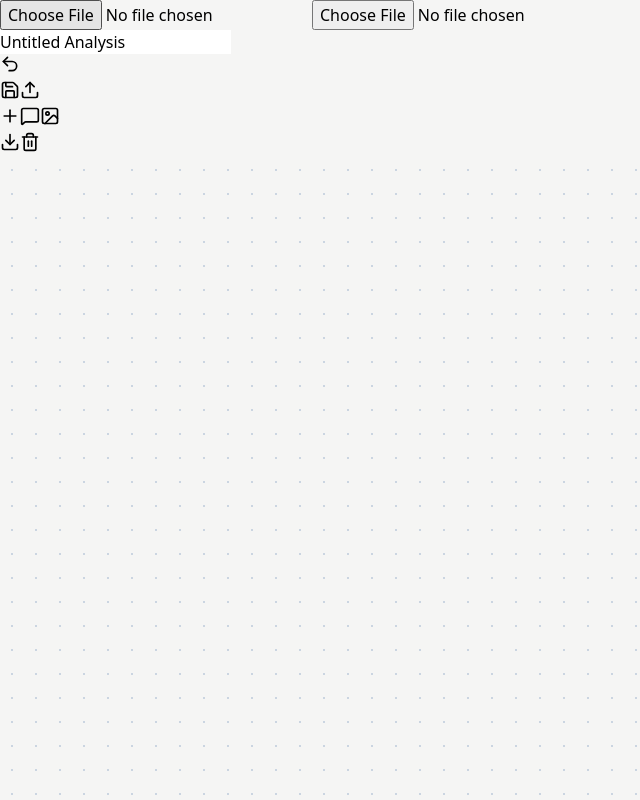
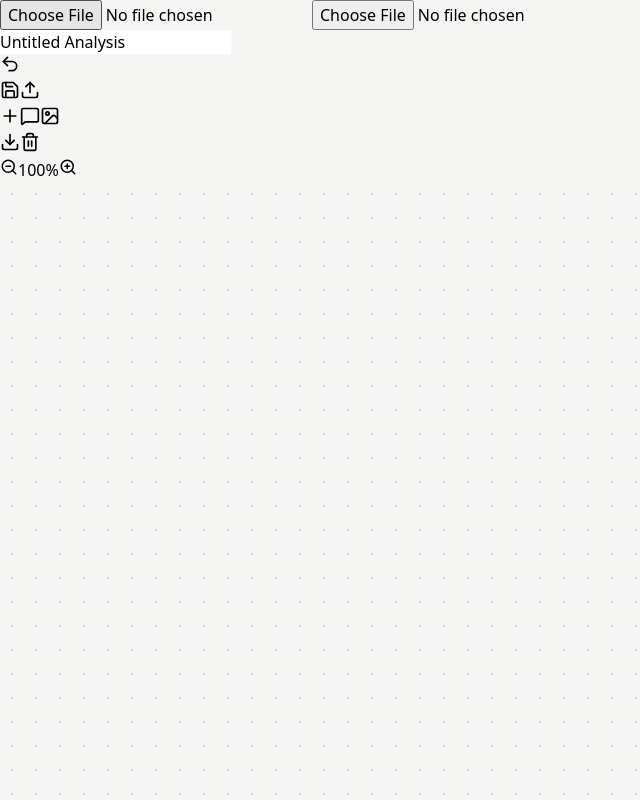
Before and after one commit to Pcerony/Goo-board, a React (Vite) app: page / in a window 1280 px wide. Shown: the whole page, without its empty margins (0-640 px from the left). Built offline with nearby package versions, Linux system fonts and the light colour scheme; the HTML template or start-up script is replaced by a standard one.

Commit message:
Add zoom controls and refine scrollbars

```diff
--- a/src/App.jsx
+++ b/src/App.jsx
@@ -1,5 +1,5 @@
 import React, { useState, useRef, useEffect, useCallback } from 'react';
-import { Plus, Trash2, BrainCircuit, MousePointer2, Link as LinkIcon, Unlink, StickyNote as MemoIcon, Check, Image as ImageIcon, FileType, Layout, Save, Upload, Palette, Download, MessageSquare, Undo2, RefreshCw, Scaling, ExternalLink, ChevronsUp, ChevronUp, ChevronDown, ChevronsDown } from 'lucide-react';
+import { Plus, Trash2, BrainCircuit, MousePointer2, Link as LinkIcon, Unlink, StickyNote as MemoIcon, Check, Image as ImageIcon, FileType, Layout, Save, Upload, Palette, Download, MessageSquare, Undo2, RefreshCw, Scaling, ExternalLink, ChevronsUp, ChevronUp, ChevronDown, ChevronsDown, ZoomIn, ZoomOut } from 'lucide-react';
 
 // NOTE: External Libraries injected dynamically via CDN
 const HTML2CANVAS_CDN = "https://cdnjs.cloudflare.com/ajax/libs/html2canvas/1.4.1/html2canvas.min.js";
@@ -11,6 +11,11 @@ const SAVE_HANDLE_DB_NAME = 'final-board-save-handles';
 const SAVE_HANDLE_STORE_NAME = 'daily-handles';
 const CONNECTION_PLANE_ABOVE_IMAGES = 'above-images';
 const CONNECTION_PLANE_BELOW_IMAGES = 'below-images';
+const BOARD_WIDTH = 2400;
+const BOARD_HEIGHT = 1600;
+const MIN_BOARD_ZOOM = 0.45;
+const MAX_BOARD_ZOOM = 1.6;
+const BOARD_ZOOM_STEP = 0.1;
 
 // --- Configuration ---
 const POS_TYPES = {
@@ -35,6 +40,8 @@ const CONNECTION_COLORS = {
 };
 
 const getConnectionColor = (item) => CONNECTION_COLORS[item?.type] || '#94a3b8';
+
+const clampBoardZoom = (zoom) => Math.min(MAX_BOARD_ZOOM, Math.max(MIN_BOARD_ZOOM, zoom));
 
 const getNoteStyle = (text, type, customWidth, customHeight) => {
   if (type === 'image') {
@@ -815,6 +822,7 @@ export default function KJAnalysisBoard() {
   const [isExporting, setIsExporting] = useState(false);
   const [showExportMenu, setShowExportMenu] = useState(false);
   const [saveFeedback, setSaveFeedback] = useState(null);
+  const [boardZoom, setBoardZoom] = useState(1);
 
   const hoverTimeoutRef = useRef(null);
   const hoverCandidateIdRef = useRef(null);
@@ -888,22 +896,48 @@ export default function KJAnalysisBoard() {
   const getViewportCenter = useCallback(() => {
     if (boardRef.current) {
         const container = boardRef.current;
-        const x = container.scrollLeft + container.clientWidth / 2;
-        const y = container.scrollTop + container.clientHeight / 2;
+        const x = (container.scrollLeft + container.clientWidth / 2) / boardZoom;
+        const y = (container.scrollTop + container.clientHeight / 2) / boardZoom;
         return {
             x: x + (Math.random() - 0.5) * 40,
             y: y + (Math.random() - 0.5) * 40
         };
     }
     return { x: 500, y: 300 };
-  }, []);
+  }, [boardZoom]);
+
+  const getBoardPointFromClient = useCallback((clientX, clientY) => {
+    if (!contentRef.current) return null;
+    const rect = contentRef.current.getBoundingClientRect();
+    return {
+        x: (clientX - rect.left) / boardZoom,
+        y: (clientY - rect.top) / boardZoom
+    };
+  }, [boardZoom]);
+
+  const updateBoardZoom = useCallback((nextZoom) => {
+    const container = boardRef.current;
+    const resolvedZoom = clampBoardZoom(typeof nextZoom === 'function' ? nextZoom(boardZoom) : nextZoom);
+
+    if (!container || resolvedZoom === boardZoom) {
+        setBoardZoom(resolvedZoom);
+        return;
+    }
+
+    const centerX = (container.scrollLeft + container.clientWidth / 2) / boardZoom;
+    const centerY = (container.scrollTop + container.clientHeight / 2) / boardZoom;
+
+    setBoardZoom(resolvedZoom);
+    requestAnimationFrame(() => {
+        container.scrollLeft = centerX * resolvedZoom - container.clientWidth / 2;
+        container.scrollTop = centerY * resolvedZoom - container.clientHeight / 2;
+    });
+  }, [boardZoom]);
 
   // --- Image Helpers ---
   const getBoardPointFromEvent = useCallback((e) => {
-    if (!contentRef.current) return null;
-    const rect = contentRef.current.getBoundingClientRect();
-    return { x: e.clientX - rect.left, y: e.clientY - rect.top };
-  }, []);
+    return getBoardPointFromClient(e.clientX, e.clientY);
+  }, [getBoardPointFromClient]);
 
   const getImageFilesFromDataTransfer = (dataTransfer) => {
     if (!dataTransfer) return [];
@@ -997,14 +1031,12 @@ export default function KJAnalysisBoard() {
                 const fromId = Array.from(selectedIds)[0];
                 const item = items.find(i => i.id === fromId);
                 if (item && contentRef.current) {
-                    const rect = contentRef.current.getBoundingClientRect();
-                    const mouseX = mousePosRef.current.x - rect.left;
-                    const mouseY = mousePosRef.current.y - rect.top;
+                    const boardPoint = getBoardPointFromClient(mousePosRef.current.x, mousePosRef.current.y) || getCenter(item);
 
                     setDragState({
                         id: null, type: null, isConnecting: true, startConnId: fromId,
                         startX: mousePosRef.current.x, startY: mousePosRef.current.y,
-                        currMouseX: mouseX, currMouseY: mouseY,
+                        currMouseX: boardPoint.x, currMouseY: boardPoint.y,
                         initItemX: 0, initItemY: 0
                     });
                 }
@@ -1037,7 +1069,7 @@ export default function KJAnalysisBoard() {
         window.removeEventListener('keydown', handleKeyDown);
         window.removeEventListener('paste', handlePaste);
     };
-  }, [connections, handleUndo, items, processAndAddImage, saveToHistory, selectedIds]);
+  }, [connections, getBoardPointFromClient, handleUndo, items, processAndAddImage, saveToHistory, selectedIds]);
 
   const handleImageUpload = (e) => {
     const file = e.target.files[0];
@@ -1400,12 +1432,11 @@ export default function KJAnalysisBoard() {
     }
 
     if (type === 'board') {
-        const rect = contentRef.current.getBoundingClientRect();
-        const startX = e.clientX - rect.left;
-        const startY = e.clientY - rect.top;
+        const startPoint = getBoardPointFromClient(e.clientX, e.clientY);
+        if (!startPoint) return;
         setSelectedIds(new Set());
         setIsLassoing(true);
-        setLassoPoints([{x: startX, y: startY}]);
+        setLassoPoints([startPoint]);
         return;
     }
 
@@ -1463,11 +1494,9 @@ export default function KJAnalysisBoard() {
     mousePosRef.current = { x: e.clientX, y: e.clientY };
 
     if (isLassoing) {
-        if (!contentRef.current) return;
-        const rect = contentRef.current.getBoundingClientRect();
-        const x = e.clientX - rect.left;
-        const y = e.clientY - rect.top;
-        setLassoPoints(prev => [...prev, {x, y}]);
+        const point = getBoardPointFromClient(e.clientX, e.clientY);
+        if (!point) return;
+        setLassoPoints(prev => [...prev, point]);
         return;
     }
 
@@ -1478,8 +1507,8 @@ export default function KJAnalysisBoard() {
     }
 
     if (dragState.type === 'resize') {
-        const dx = e.clientX - dragState.startX;
-        const dy = e.clientY - dragState.startY;
+        const dx = (e.clientX - dragState.startX) / boardZoom;
+        const dy = (e.clientY - dragState.startY) / boardZoom;
         const newW = Math.max(50, dragState.initItemX + dx);
         const newH = Math.max(50, dragState.initItemY + dy);
         setItems(prev => prev.map(i => i.id === dragState.id ? { ...i, width: newW, height: newH } : i));
@@ -1487,8 +1516,8 @@ export default function KJAnalysisBoard() {
     }
 
     if (dragState.type === 'connectionHandle') {
-        const dx = e.clientX - dragState.startX;
-        const dy = e.clientY - dragState.startY;
+        const dx = (e.clientX - dragState.startX) / boardZoom;
+        const dy = (e.clientY - dragState.startY) / boardZoom;
         const newOffsetX = dragState.initOffset.x + dx * 2;
         const newOffsetY = dragState.initOffset.y + dy * 2;
         setConnections(prev => prev.map(c => c.id === dragState.id ? { ...c, controlOffset: { x: newOffsetX, y: newOffsetY } } : c));
@@ -1496,14 +1525,17 @@ export default function KJAnalysisBoard() {
     }
 
     if (dragState.isConnecting) {
-        if (!contentRef.current) return;
-        const rect = contentRef.current.getBoundingClientRect();
-        setDragState(prev => ({ ...prev, currMouseX: e.clientX - rect.left, currMouseY: e.clientY - rect.top }));
+        const point = getBoardPointFromClient(e.clientX, e.clientY);
+        if (!point) return;
+        setDragState(prev => ({ ...prev, currMouseX: point.x, currMouseY: point.y }));
         return;
     }
     if (!dragState.isDragging) return;
-    const dx = e.clientX - dragState.startX; const dy = e.clientY - dragState.startY;
-    if (longPressTimerRef.current && Math.hypot(dx, dy) > 5) { clearTimeout(longPressTimerRef.current); longPressTimerRef.current = null; }
+    const screenDx = e.clientX - dragState.startX;
+    const screenDy = e.clientY - dragState.startY;
+    const dx = screenDx / boardZoom;
+    const dy = screenDy / boardZoom;
+    if (longPressTimerRef.current && Math.hypot(screenDx, screenDy) > 5) { clearTimeout(longPressTimerRef.current); longPressTimerRef.current = null; }
 
     if (dragState.type === 'note') {
       if (selectedIds.size > 1 && selectedIds.has(dragState.id)) {
@@ -1523,11 +1555,11 @@ export default function KJAnalysisBoard() {
       const draggedItem = items.find(i => i.id === dragState.id);
       if (!draggedItem) return;
       if (draggedItem.groupId) {
-          setItems(prev => prev.map(item => item.groupId === draggedItem.groupId ? { ...item, x: item.x + e.movementX, y: item.y + e.movementY } : item));
+          setItems(prev => prev.map(item => item.groupId === draggedItem.groupId ? { ...item, x: item.x + e.movementX / boardZoom, y: item.y + e.movementY / boardZoom } : item));
       } else {
           setItems(prev => prev.map(item => item.id === dragState.id ? { ...item, x: dragState.initItemX + dx, y: dragState.initItemY + dy } : item));
       }
-      const currentX = draggedItem.x + (draggedItem.groupId ? e.movementX : 0); const currentY = draggedItem.y + (draggedItem.groupId ? e.movementY : 0);
+      const currentX = draggedItem.x + (draggedItem.groupId ? e.movementX / boardZoom : 0); const currentY = draggedItem.y + (draggedItem.groupId ? e.movementY / boardZoom : 0);
       const center = getCenter({ ...draggedItem, x: currentX, y: currentY });
       const candidate = items.find(i => {
           if (i.id === dragState.id || (draggedItem.groupId && i.groupId === draggedItem.groupId)) return false;
@@ -1570,15 +1602,14 @@ export default function KJAnalysisBoard() {
 
     if (dragState.isConnecting) {
         if (contentRef.current) {
-            const rect = contentRef.current.getBoundingClientRect();
-            const mouseX = e.clientX - rect.left;
-            const mouseY = e.clientY - rect.top;
+            const boardPoint = getBoardPointFromClient(e.clientX, e.clientY);
+            if (!boardPoint) return;
 
             // Revert to distance-based check (center point distance)
             const target = items.find(i => {
               if (i.id === dragState.startConnId) return false;
               const center = getCenter(i);
-              return Math.hypot(center.x - mouseX, center.y - mouseY) < 70; // 70px snap radius
+              return Math.hypot(center.x - boardPoint.x, center.y - boardPoint.y) < 70; // 70px snap radius
             });
             if (target) {
                saveToHistory(items, connections);
@@ -1631,10 +1662,9 @@ export default function KJAnalysisBoard() {
   const handleBoardDoubleClick = (e) => {
       // Only handle if clicking directly on the board background
       if (e.target === e.currentTarget) {
-          const rect = contentRef.current.getBoundingClientRect();
-          const x = e.clientX - rect.left;
-          const y = e.clientY - rect.top;
-          handleAddNote(x, y);
+          const point = getBoardPointFromClient(e.clientX, e.clientY);
+          if (!point) return;
+          handleAddNote(point.x, point.y);
       }
   };
 
@@ -1737,9 +1767,35 @@ export default function KJAnalysisBoard() {
         </div>
       )}
 
+      <div className="absolute bottom-8 right-8 z-[1000] flex items-center gap-1 rounded-full border border-slate-200/80 bg-white/85 px-2 py-1.5 shadow-xl backdrop-blur-md no-export select-none">
+        <button
+          onClick={() => updateBoardZoom(current => current - BOARD_ZOOM_STEP)}
+          className="flex h-9 w-9 items-center justify-center rounded-full text-slate-600 transition-colors hover:bg-slate-100 hover:text-blue-600 disabled:cursor-not-allowed disabled:opacity-40"
+          disabled={boardZoom <= MIN_BOARD_ZOOM}
+          title="Zoom out"
+        >
+          <ZoomOut size={18} />
+        </button>
+        <button
+          onClick={() => updateBoardZoom(1)}
+          className="h-9 min-w-14 rounded-full px-2 text-xs font-bold tabular-nums text-slate-600 transition-colors hover:bg-blue-50 hover:text-blue-600"
+          title="Reset zoom"
+        >
+          {Math.round(boardZoom * 100)}%
+        </button>
+        <button
+          onClick={() => updateBoardZoom(current => current + BOARD_ZOOM_STEP)}
+          className="flex h-9 w-9 items-center justify-center rounded-full text-slate-600 transition-colors hover:bg-slate-100 hover:text-blue-600 disabled:cursor-not-allowed disabled:opacity-40"
+          disabled={boardZoom >= MAX_BOARD_ZOOM}
+          title="Zoom in"
+        >
+          <ZoomIn size={18} />
+        </button>
+      </div>
+
       {/* Main Board Area */}
       <main
-        className="h-full w-full relative overflow-auto bg-stone-100 select-none"
+        className="board-scrollbar h-full w-full relative overflow-auto bg-stone-100 select-none"
         ref={boardRef}
         onMouseMove={handleMouseMove}
         onMouseUp={handleMouseUp}
@@ -1752,10 +1808,24 @@ export default function KJAnalysisBoard() {
           <div className="absolute inset-4 z-[900] pointer-events-none rounded-xl border-2 border-dashed border-blue-400 bg-blue-500/5 no-export" />
         )}
         <div
+          className="relative"
+          style={{
+            width: `${BOARD_WIDTH * boardZoom}px`,
+            height: `${BOARD_HEIGHT * boardZoom}px`
+          }}
+        >
+        <div
             ref={contentRef}
             id="kj-board-canvas"
-            className={`w-[2400px] h-[1600px] relative bg-stone-100 cursor-default`}
-            style={{backgroundImage: 'radial-gradient(#cbd5e1 1.5px, transparent 1.5px)', backgroundSize: '24px 24px'}}
+            className="relative bg-stone-100 cursor-default"
+            style={{
+                width: `${BOARD_WIDTH}px`,
+                height: `${BOARD_HEIGHT}px`,
+                backgroundImage: 'radial-gradient(#cbd5e1 1.5px, transparent 1.5px)',
+                backgroundSize: '24px 24px',
+                transform: `scale(${boardZoom})`,
+                transformOrigin: 'top left'
+            }}
             onDoubleClick={handleBoardDoubleClick}
             onMouseDown={(e) => handleMouseDown(e, null, 'board')}
         >
@@ -1964,6 +2034,7 @@ export default function KJAnalysisBoard() {
                 onImageLayerChange={handleImageLayerChange}
              />
           </div>
+        </div>
       </main>
 
       <style>{`
--- a/src/index.css
+++ b/src/index.css
@@ -10,3 +10,34 @@ html, body, #root {
   overflow: hidden;
   background-color: #f5f5f4;
 }
+
+.board-scrollbar {
+  scrollbar-width: thin;
+  scrollbar-color: rgba(100, 116, 139, 0.52) rgba(226, 232, 240, 0.55);
+  scrollbar-gutter: stable both-edges;
+}
+
+.board-scrollbar::-webkit-scrollbar {
+  width: 14px;
+  height: 14px;
+}
+
+.board-scrollbar::-webkit-scrollbar-track {
+  background: rgba(226, 232, 240, 0.55);
+  border-radius: 999px;
+  border: 4px solid #f5f5f4;
+}
+
+.board-scrollbar::-webkit-scrollbar-thumb {
+  background: linear-gradient(135deg, rgba(148, 163, 184, 0.9), rgba(100, 116, 139, 0.72));
+  border-radius: 999px;
+  border: 4px solid #f5f5f4;
+}
+
+.board-scrollbar::-webkit-scrollbar-thumb:hover {
+  background: linear-gradient(135deg, rgba(100, 116, 139, 0.9), rgba(71, 85, 105, 0.82));
+}
+
+.board-scrollbar::-webkit-scrollbar-corner {
+  background: #f5f5f4;
+}
--- a/vite.config.js
+++ b/vite.config.js
@@ -2,9 +2,9 @@ import { defineConfig } from 'vite'
 import react from '@vitejs/plugin-react'
 
 // https://vitejs.dev/config/
-export default defineConfig({
+export default defineConfig(({ command }) => ({
   plugins: [react()],
   // ⚠️ 注意：如果你刚才在 GitHub 起的名字不是 final-board，请把这里改掉
   // 前后都要有斜杠 /
-  base: '/Goo-board/',
-})
+  base: command === 'serve' ? '/final-board/' : '/Goo-board/',
+}))
```
